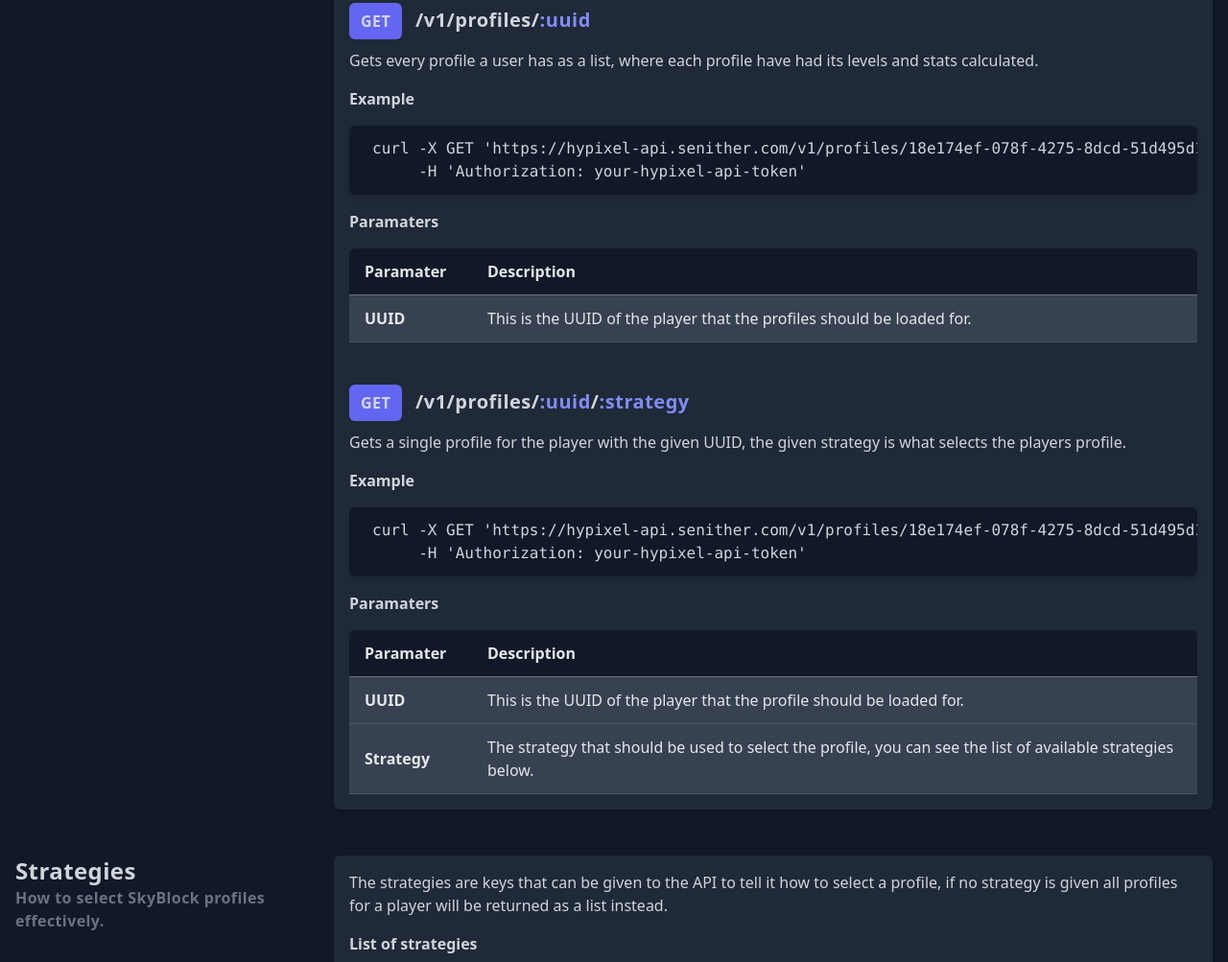
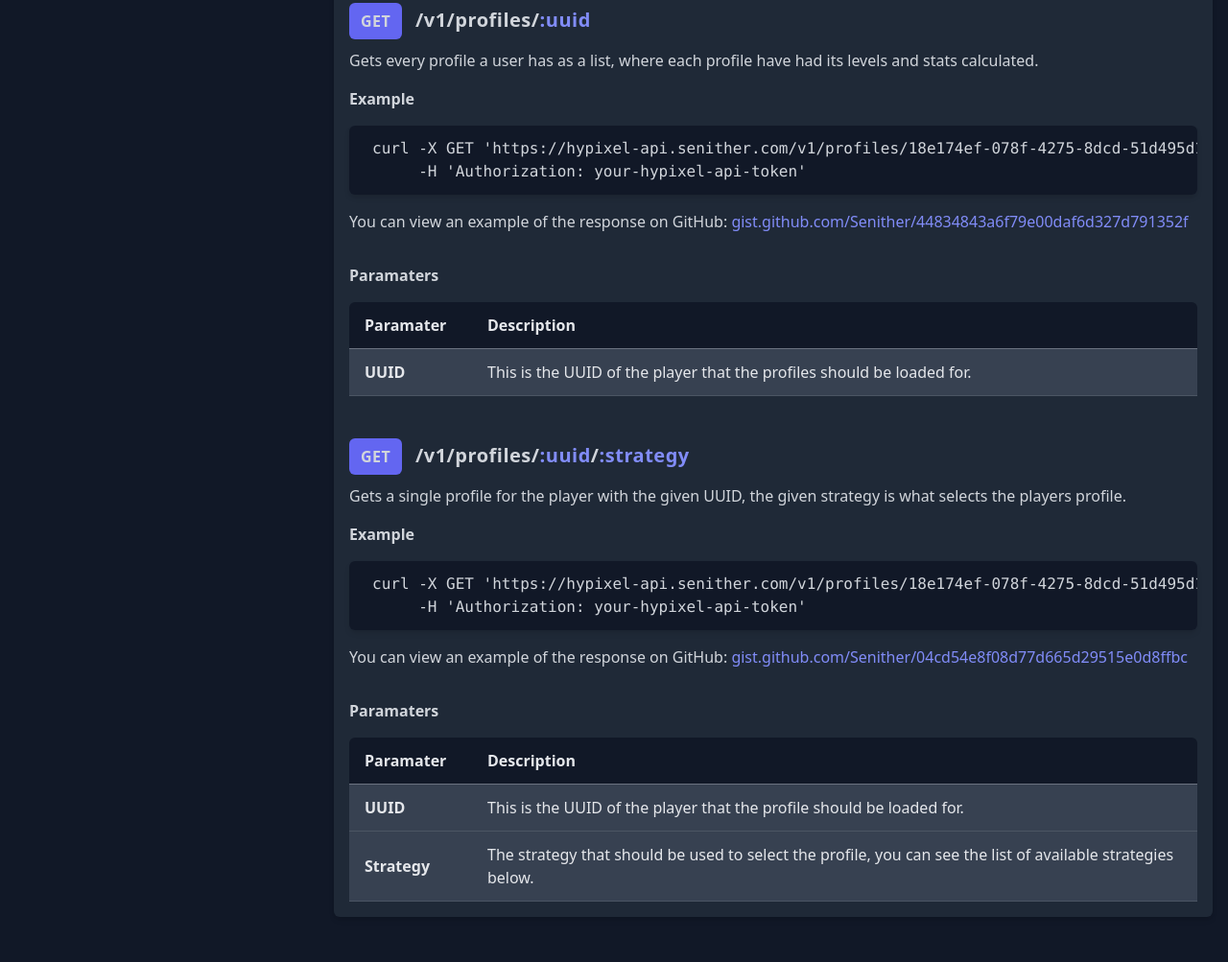
Before and after one commit to Senither/hypixel-skyblock-facade, a website: page src/public/index.html in a window 1280 px wide. Shown: the part 2099-3102 px from the top of the page at 96% size. Drawn offline with nearby package versions, Linux system fonts and the light colour scheme.

Commit message:
Add examples of API responses to the documentation

```diff
--- a/src/public/index.html
+++ b/src/public/index.html
@@ -241,6 +241,12 @@
               <pre class="py-3 px-6 bg-gray-900 rounded-md shadow-md overflow-auto">
 curl -X GET 'https://hypixel-api.senither.com/v1/profiles/18e174ef-078f-4275-8dcd-51d495d1096b' \
      -H 'Authorization: your-hypixel-api-token'</pre>
+              <p class="py-4">You can view an example of the response on GitHub:
+                <a href="https://gist.github.com/Senither/44834843a6f79e00daf6d327d791352f"
+                  class="text-indigo-400 hover:text-indigo-300 hover:underline" target="_blank">
+                  gist.github.com/Senither/44834843a6f79e00daf6d327d791352f
+                </a>
+              </p>
 
               <p class="py-4 font-bold">Paramaters</p>
               <table class="w-full bg-gray-900 rounded-t-md text-gray-200">
@@ -267,6 +273,12 @@
               <pre class="py-3 px-6 bg-gray-900 rounded-md shadow-md overflow-auto">
 curl -X GET 'https://hypixel-api.senither.com/v1/profiles/18e174ef-078f-4275-8dcd-51d495d1096b/weight' \
      -H 'Authorization: your-hypixel-api-token'</pre>
+              <p class="py-4">You can view an example of the response on GitHub:
+                <a href="https://gist.github.com/Senither/04cd54e8f08d77d665d29515e0d8ffbc"
+                  class="text-indigo-400 hover:text-indigo-300 hover:underline" target="_blank">
+                  gist.github.com/Senither/04cd54e8f08d77d665d29515e0d8ffbc
+                </a>
+              </p>
 
               <p class="py-4 font-bold">Paramaters</p>
               <table class="w-full bg-gray-900 rounded-t-md text-gray-200">
```
